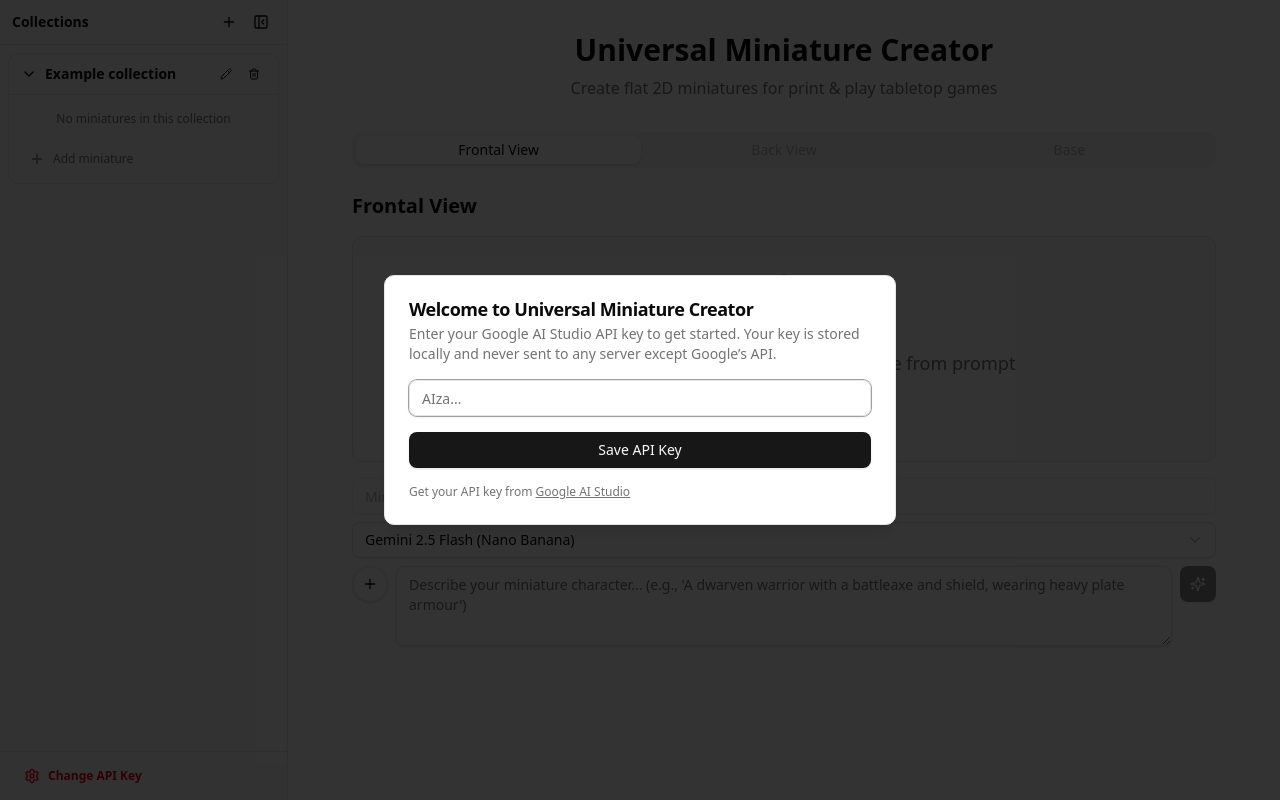
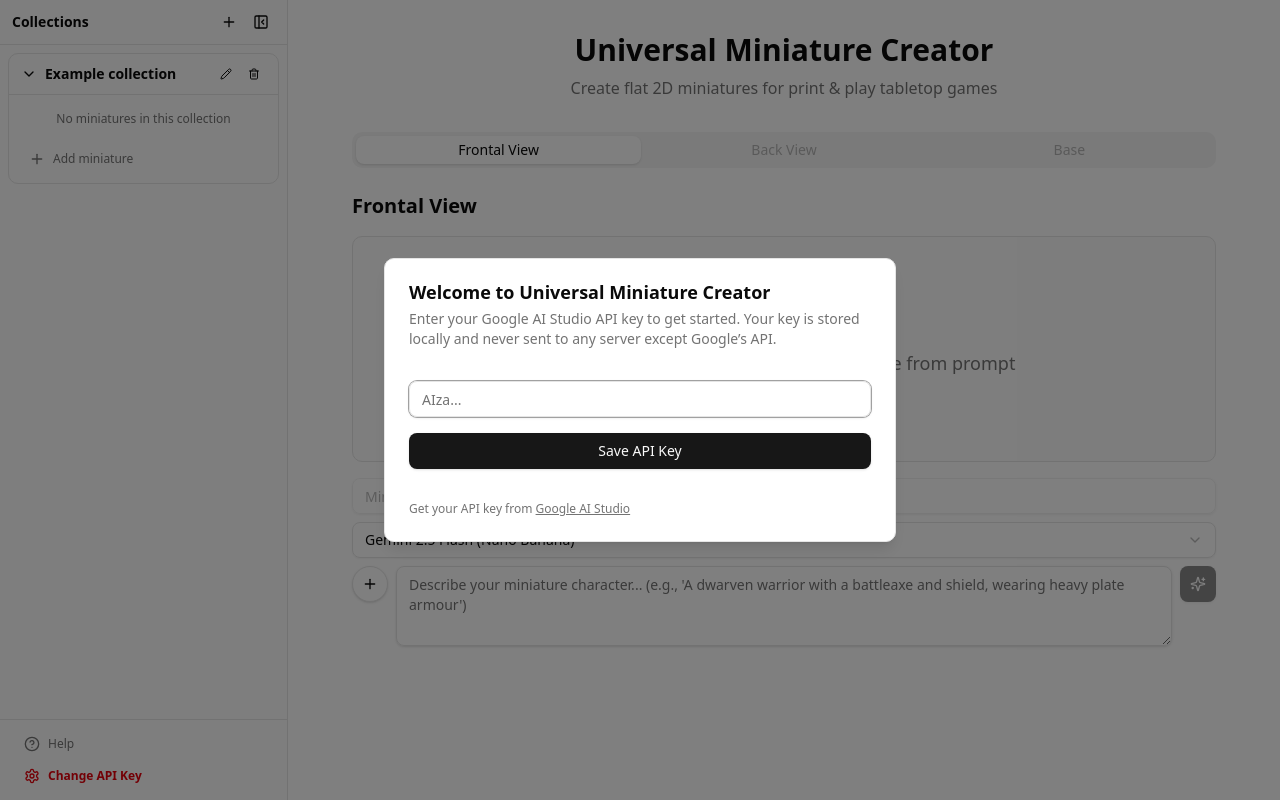
Before and after one commit to YBogomolov/umc, a React (Vite) app: page / in a window 1280 px wide. Built offline with nearby package versions, Linux system fonts and the light colour scheme.

Commit message:
Add help dialog

```diff
--- a/src/App.tsx
+++ b/src/App.tsx
@@ -1,6 +1,7 @@
 import * as React from 'react';
 
 import { ApiKeyDialog } from '@/components/ApiKeyDialog';
+import { HelpDialog } from '@/components/HelpDialog';
 import { Sidebar } from '@/components/Sidebar';
 import { Tabs, TabsContent, TabsList, TabsTrigger } from '@/components/ui/tabs';
 import { BackViewScreen } from '@/screens/BackViewScreen';
@@ -17,6 +18,7 @@
   const canGoBase = useAppStore((s) => s.frontal.images.length > 0 && s.back.images.length > 0);
 
   const [apiKeyDialogOpen, setApiKeyDialogOpen] = React.useState(false);
+  const [helpDialogOpen, setHelpDialogOpen] = React.useState(false);
 
   React.useEffect(() => {
     if (!apiKey) {
@@ -31,8 +33,9 @@
   return (
     <div className="flex h-screen bg-background">
       <ApiKeyDialog forceOpen={apiKeyDialogOpen} onClose={() => setApiKeyDialogOpen(false)} />
+      <HelpDialog isOpen={helpDialogOpen} onClose={() => setHelpDialogOpen(false)} />
 
-      <Sidebar onChangeApiKey={() => setApiKeyDialogOpen(true)} />
+      <Sidebar onChangeApiKey={() => setApiKeyDialogOpen(true)} onHelp={() => setHelpDialogOpen(true)} />
 
       <div className="flex flex-1 flex-col overflow-hidden">
         <div className="flex-1 overflow-y-auto">
--- a/src/components/ApiKeyDialog.tsx
+++ b/src/components/ApiKeyDialog.tsx
@@ -51,7 +51,7 @@
 
   return (
     <Dialog open={isOpen}>
-      <DialogContent className="w-lg">
+      <DialogContent className="w-lg" showCloseButton={false}>
         <DialogHeader>
           <DialogTitle>{canDismiss ? 'Change API Key' : 'Welcome to Universal Miniature Creator'}</DialogTitle>
           <DialogDescription>
--- /dev/null
+++ b/src/components/HelpDialog.tsx
@@ -0,0 +1,125 @@
+import * as React from 'react';
+
+import { Dialog, DialogContent, DialogHeader, DialogTitle } from '@/components/ui/dialog';
+
+interface HelpDialogProps {
+  readonly isOpen: boolean;
+  readonly onClose?: () => void;
+}
+
+function HelpDialog({ isOpen, onClose }: HelpDialogProps): React.ReactElement | null {
+  const handleClose = (): void => {
+    onClose?.();
+  };
+
+  return (
+    <Dialog open={isOpen} onOpenChange={(open) => !open && handleClose()}>
+      <DialogContent className="max-h-[80vh] w-4xl overflow-y-auto">
+        <DialogHeader>
+          <DialogTitle>About this tool</DialogTitle>
+        </DialogHeader>
+
+        <div className="space-y-6">
+          <p className="text-lg">
+            Universal Miniature Creator helps you create printable paper miniatures for tabletop games using AI image
+            generation.
+          </p>
+
+          <h2 className="scroll-m-20 border-b pb-2 text-2xl font-semibold tracking-tight first:mt-0">
+            Getting Started
+          </h2>
+
+          <p className="leading-7">
+            The first time you launch the app, you will be asked to provide your Google AI Studio API key. This key is
+            stored locally in your browser and is used to generate images via Gemini AI.
+          </p>
+
+          <blockquote className="mt-4 border-l-2 pl-4 italic">
+            Your API key never leaves your device. It is stored in your browser&apos;s localStorage and used only for
+            image generation requests.
+          </blockquote>
+
+          <h2 className="scroll-m-20 border-b pb-2 text-2xl font-semibold tracking-tight">How It Works</h2>
+
+          <p className="leading-7">Creating a miniature involves three steps:</p>
+
+          <ol className="my-6 ml-6 list-decimal [&>li]:mt-2">
+            <li>
+              <strong>Frontal View</strong> — Generate or upload the front-facing image of your character.
+            </li>
+            <li>
+              <strong>Back View</strong> — The app automatically generates a back view that matches the front. You can
+              refine it with prompts.
+            </li>
+            <li>
+              <strong>Base</strong> — Generate a top-down base texture for your miniature to stand on.
+            </li>
+          </ol>
+
+          <h2 className="scroll-m-20 border-b pb-2 text-2xl font-semibold tracking-tight">Collections</h2>
+
+          <p className="leading-7">
+            Miniatures are organized into collections. Each collection can have a title and an optional description. The
+            description is embedded into AI prompts and helps maintain visual consistency across all miniatures in that
+            collection.
+          </p>
+
+          <ul className="my-6 ml-6 list-disc [&>li]:mt-2">
+            <li>Create new collections using the &quot;New Collection&quot; button in the sidebar.</li>
+            <li>Drag and drop miniatures between collections to organize them.</li>
+            <li>Download an entire collection as a ZIP file with one click.</li>
+            <li>Edit collection details anytime by clicking the pencil icon.</li>
+          </ul>
+
+          <h2 className="scroll-m-20 border-b pb-2 text-2xl font-semibold tracking-tight">Upload Your Own Images</h2>
+
+          <p className="leading-7">
+            You can upload your own front-facing images instead of generating them. Simply drag and drop an image onto
+            the empty generation area, or click to select a file. Supported formats: JPG, PNG, WebP (max 5MB).
+          </p>
+
+          <h2 className="scroll-m-20 border-b pb-2 text-2xl font-semibold tracking-tight">Attach Reference Images</h2>
+
+          <p className="leading-7">
+            For both front and back views, you can attach reference images to guide the AI. Click the plus (+) button
+            next to the prompt area to add images. These attachments are sent along with your text prompt but are not
+            stored—they are one-time use only.
+          </p>
+
+          <h2 className="scroll-m-20 border-b pb-2 text-2xl font-semibold tracking-tight">Managing Your Miniatures</h2>
+
+          <ul className="my-6 ml-6 list-disc [&>li]:mt-2">
+            <li>
+              <strong>Naming:</strong> Each miniature has a name that you can edit at the top of the generation screen.
+              Names are auto-generated but fully customizable.
+            </li>
+            <li>
+              <strong>Gallery:</strong> All generated images are kept in a gallery. You can switch between different
+              versions and delete unwanted ones.
+            </li>
+            <li>
+              <strong>Download:</strong> Hover over any image to see a download button. Individual images are named
+              &quot;{'{MiniName} - {View}.{ext}'}&quot;.
+            </li>
+            <li>
+              <strong>Delete:</strong> Click the X on any image thumbnail to remove it. Your miniatures and collections
+              can also be deleted from the sidebar.
+            </li>
+          </ul>
+
+          <h2 className="scroll-m-20 border-b pb-2 text-2xl font-semibold tracking-tight">Tips for Best Results</h2>
+
+          <ul className="my-6 ml-6 list-disc [&>li]:mt-2">
+            <li>Be specific in your prompts. Describe clothing, pose, weapons, and style.</li>
+            <li>Use the collection description to establish shared visual themes.</li>
+            <li>Generate multiple variations and pick the best one from the gallery.</li>
+            <li>For back views, the AI uses the front image as reference—keep the character consistent.</li>
+            <li>Base textures work best with environmental details like grass, stone, or metal patterns.</li>
+          </ul>
+        </div>
+      </DialogContent>
+    </Dialog>
+  );
+}
+
+export { HelpDialog };
--- a/src/components/Sidebar.tsx
+++ b/src/components/Sidebar.tsx
@@ -16,6 +16,7 @@
   ChevronDown,
   ChevronRight,
   Download,
+  HelpCircle,
   PanelLeft,
   PanelLeftClose,
   Pencil,
@@ -264,9 +265,10 @@
 
 interface SidebarProps {
   onChangeApiKey: () => void;
+  onHelp: () => void;
 }
 
-function Sidebar({ onChangeApiKey }: SidebarProps): React.ReactElement {
+function Sidebar({ onChangeApiKey, onHelp }: SidebarProps): React.ReactElement {
   const apiKey = useAppStore((s) => s.apiKey);
   const collections = useAppStore((s) => s.collections);
   const minis = useAppStore((s) => s.miniatures);
@@ -466,6 +468,10 @@
 
       {/* Footer */}
       <div className="border-t px-3 py-2">
+        <Button variant="ghost" size="sm" className="w-full justify-start gap-2 text-muted-foreground" onClick={onHelp}>
+          <HelpCircle className="h-4 w-4" />
+          Help
+        </Button>
         <Button
           variant="ghost"
           size="sm"
--- a/src/components/ui/dialog.tsx
+++ b/src/components/ui/dialog.tsx
@@ -1,51 +1,143 @@
 import * as React from 'react';
 
+import { XIcon } from 'lucide-react';
+import { Dialog as DialogPrimitive } from 'radix-ui';
+
+import { Button } from '@/components/ui/button';
 import { cn } from '@/lib/utils';
 
-interface DialogProps {
-  open: boolean;
-  children: React.ReactNode;
+function Dialog({ ...props }: React.ComponentProps<typeof DialogPrimitive.Root>): React.ReactElement {
+  return <DialogPrimitive.Root data-slot="dialog" {...props} />;
 }
 
-function Dialog({ open, children }: DialogProps): React.ReactElement | null {
-  if (!open) return null;
+function DialogTrigger({ ...props }: React.ComponentProps<typeof DialogPrimitive.Trigger>): React.ReactElement {
+  return <DialogPrimitive.Trigger data-slot="dialog-trigger" {...props} />;
+}
 
+function DialogPortal({ ...props }: React.ComponentProps<typeof DialogPrimitive.Portal>): React.ReactElement {
+  return <DialogPrimitive.Portal data-slot="dialog-portal" {...props} />;
+}
+
+function DialogClose({ ...props }: React.ComponentProps<typeof DialogPrimitive.Close>): React.ReactElement {
+  return <DialogPrimitive.Close data-slot="dialog-close" {...props} />;
+}
+
+function DialogOverlay({
+  className,
+  ...props
+}: React.ComponentProps<typeof DialogPrimitive.Overlay>): React.ReactElement {
   return (
-    <div className="fixed inset-0 z-50 flex items-center justify-center">
-      <div className="fixed inset-0 bg-black/80" />
-      <div className="relative z-50">{children}</div>
+    <DialogPrimitive.Overlay
+      data-slot="dialog-overlay"
+      className={cn(
+        'data-[state=open]:animate-in data-[state=closed]:animate-out data-[state=closed]:fade-out-0 data-[state=open]:fade-in-0 fixed inset-0 z-50 bg-black/50',
+        className,
+      )}
+      {...props}
+    />
+  );
+}
+
+function DialogContent({
+  className,
+  children,
+  showCloseButton = true,
+  ...props
+}: React.ComponentProps<typeof DialogPrimitive.Content> & {
+  showCloseButton?: boolean;
+}): React.ReactElement {
+  return (
+    <DialogPortal data-slot="dialog-portal">
+      <DialogOverlay />
+      <DialogPrimitive.Content
+        data-slot="dialog-content"
+        className={cn(
+          'bg-background data-[state=open]:animate-in data-[state=closed]:animate-out data-[state=closed]:fade-out-0 data-[state=open]:fade-in-0 data-[state=closed]:zoom-out-95 data-[state=open]:zoom-in-95 fixed top-[50%] left-[50%] z-50 grid w-full translate-x-[-50%] translate-y-[-50%] gap-4 rounded-lg border p-6 shadow-lg duration-200 outline-none',
+          className,
+        )}
+        {...props}
+      >
+        {children}
+        {showCloseButton && (
+          <DialogPrimitive.Close
+            data-slot="dialog-close"
+            className="ring-offset-background focus:ring-ring data-[state=open]:bg-accent data-[state=open]:text-muted-foreground absolute top-4 right-4 rounded-xs opacity-70 transition-opacity hover:opacity-100 focus:ring-2 focus:ring-offset-2 focus:outline-hidden disabled:pointer-events-none [&_svg]:pointer-events-none [&_svg]:shrink-0 [&_svg:not([class*='size-'])]:size-4"
+          >
+            <XIcon />
+            <span className="sr-only">Close</span>
+          </DialogPrimitive.Close>
+        )}
+      </DialogPrimitive.Content>
+    </DialogPortal>
+  );
+}
+
+function DialogHeader({ className, ...props }: React.ComponentProps<'div'>): React.ReactElement {
+  return (
+    <div
+      data-slot="dialog-header"
+      className={cn('flex flex-col gap-2 text-center sm:text-left', className)}
+      {...props}
+    />
+  );
+}
+
+function DialogFooter({
+  className,
+  showCloseButton = false,
+  children,
+  ...props
+}: React.ComponentProps<'div'> & {
+  showCloseButton?: boolean;
+}): React.ReactElement {
+  return (
+    <div
+      data-slot="dialog-footer"
+      className={cn('flex flex-col-reverse gap-2 sm:flex-row sm:justify-end', className)}
+      {...props}
+    >
+      {children}
+      {showCloseButton && (
+        <DialogPrimitive.Close asChild>
+          <Button variant="outline">Close</Button>
+        </DialogPrimitive.Close>
+      )}
     </div>
   );
 }
 
-interface DialogContentProps extends React.HTMLAttributes<HTMLDivElement> {
-  children: React.ReactNode;
-}
-
-function DialogContent({ className, children, ...props }: DialogContentProps): React.ReactElement {
+function DialogTitle({ className, ...props }: React.ComponentProps<typeof DialogPrimitive.Title>): React.ReactElement {
   return (
-    <div className={cn('w-full max-w-lg rounded-lg border bg-background p-6 shadow-lg', className)} {...props}>
-      {children}
-    </div>
+    <DialogPrimitive.Title
+      data-slot="dialog-title"
+      className={cn('text-lg leading-none font-semibold', className)}
+      {...props}
+    />
   );
 }
 
-interface DialogHeaderProps extends React.HTMLAttributes<HTMLDivElement> {}
-
-function DialogHeader({ className, ...props }: DialogHeaderProps): React.ReactElement {
-  return <div className={cn('flex flex-col space-y-1.5 text-center sm:text-left', className)} {...props} />;
+function DialogDescription({
+  className,
+  ...props
+}: React.ComponentProps<typeof DialogPrimitive.Description>): React.ReactElement {
+  return (
+    <DialogPrimitive.Description
+      data-slot="dialog-description"
+      className={cn('text-muted-foreground text-sm', className)}
+      {...props}
+    />
+  );
 }
 
-interface DialogTitleProps extends React.HTMLAttributes<HTMLHeadingElement> {}
-
-function DialogTitle({ className, ...props }: DialogTitleProps): React.ReactElement {
-  return <h2 className={cn('text-lg font-semibold leading-none tracking-tight', className)} {...props} />;
-}
-
-interface DialogDescriptionProps extends React.HTMLAttributes<HTMLParagraphElement> {}
-
-function DialogDescription({ className, ...props }: DialogDescriptionProps): React.ReactElement {
-  return <p className={cn('text-sm text-muted-foreground', className)} {...props} />;
-}
-
-export { Dialog, DialogContent, DialogHeader, DialogTitle, DialogDescription };
+export {
+  Dialog,
+  DialogClose,
+  DialogContent,
+  DialogDescription,
+  DialogFooter,
+  DialogHeader,
+  DialogOverlay,
+  DialogPortal,
+  DialogTitle,
+  DialogTrigger,
+};
```
